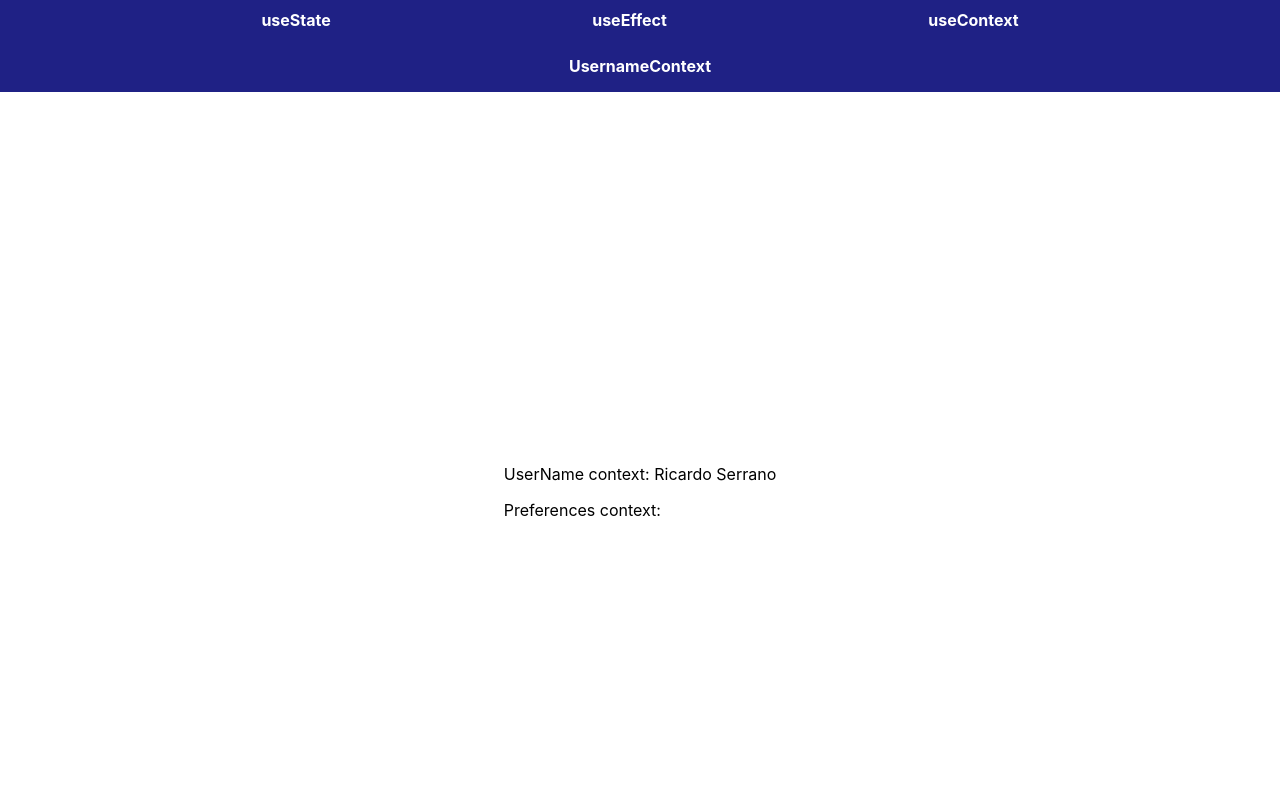
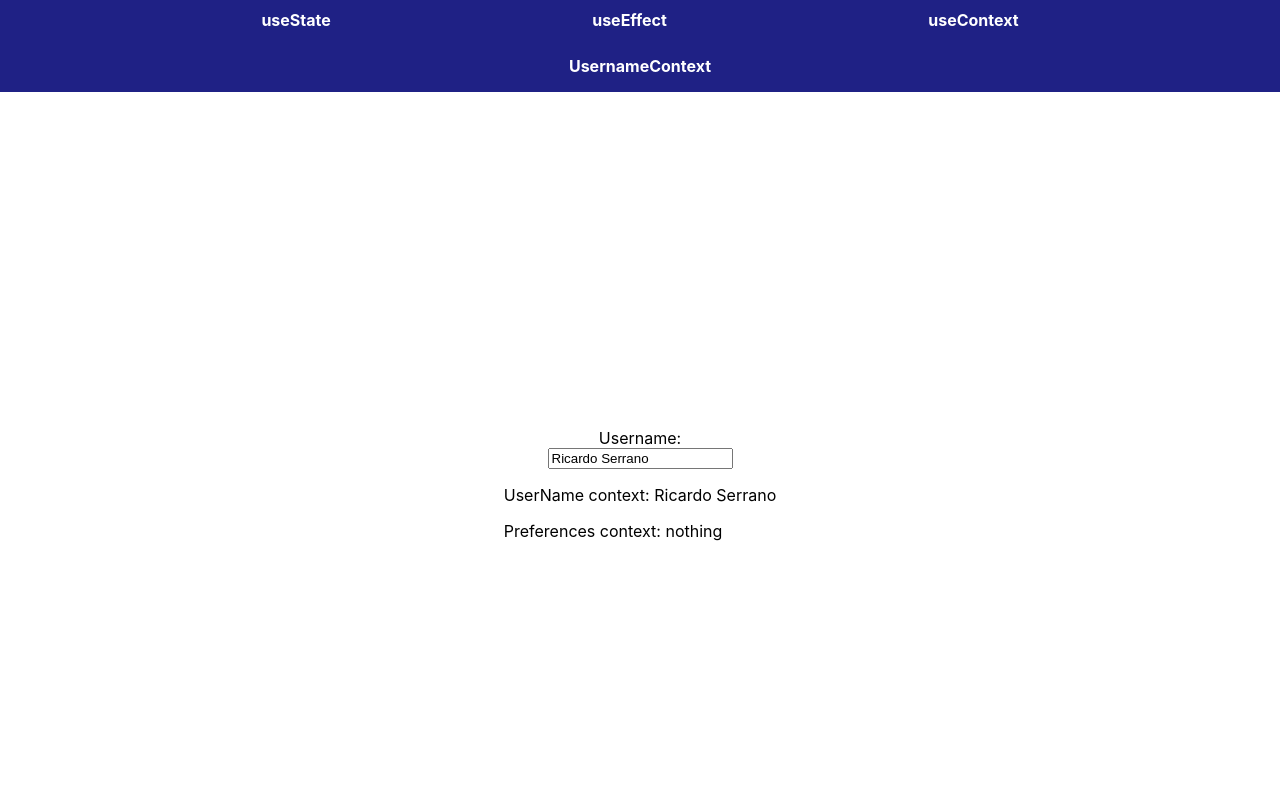
Before and after one commit to RicardoSerrano19/react-hooks-api, a React (Vite) app: page /context/contextUsername in a window 1280 px wide. Shown: the top 800 px of the page. Built offline with nearby package versions, Linux system fonts and the light colour scheme.

Commit message:
feat: Change context value

```diff
--- a/src/exercise/useContext/contextUsername.jsx
+++ b/src/exercise/useContext/contextUsername.jsx
@@ -7,10 +7,15 @@ export default function ContextUsername() {
     const [userName, setUserName] = useState('Ricardo Serrano');
     console.log('- ContextUsername: render')
 
+    const handleClick = (e) => {
+        const name = e.target.value;
+        setUserName(name);
+    }
     return (
         <div className='App'>
-            <PreferencesContext.Provider>
+            <PreferencesContext.Provider value={'nothing'}>
                 <UserContext.Provider value={userName}>
+                    Username: <input type="text" value={userName} onChange={handleClick}/>
                     <Layout>
                         Main Content
                     </Layout>
```
